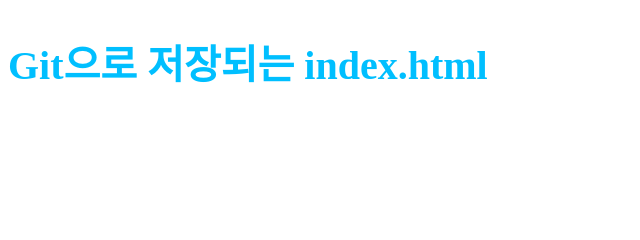
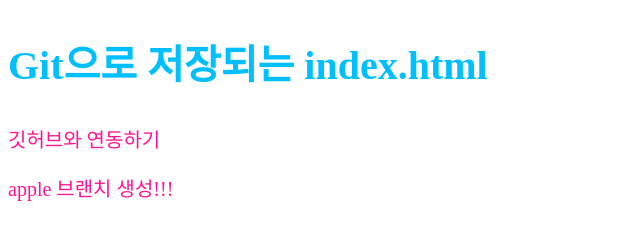
Before and after one commit to candyfirework/test, a plain HTML site: page index.html in a window 1280 px wide. Shown: the whole page, without its empty margins (0-640 px from the left). Drawn offline with Linux system fonts and the light colour scheme.

Commit message:
p태그에 branch 생성이라고씀

```diff
--- a/index.html
+++ b/index.html
@@ -9,5 +9,7 @@
 </head>
 <body>
     <h2>Git으로 저장되는 index.html</h2>
+    <p> 깃허브와 연동하기</p>
+    <p> apple 브랜치 생성!!!</p>
 </body>
 </html>
```
